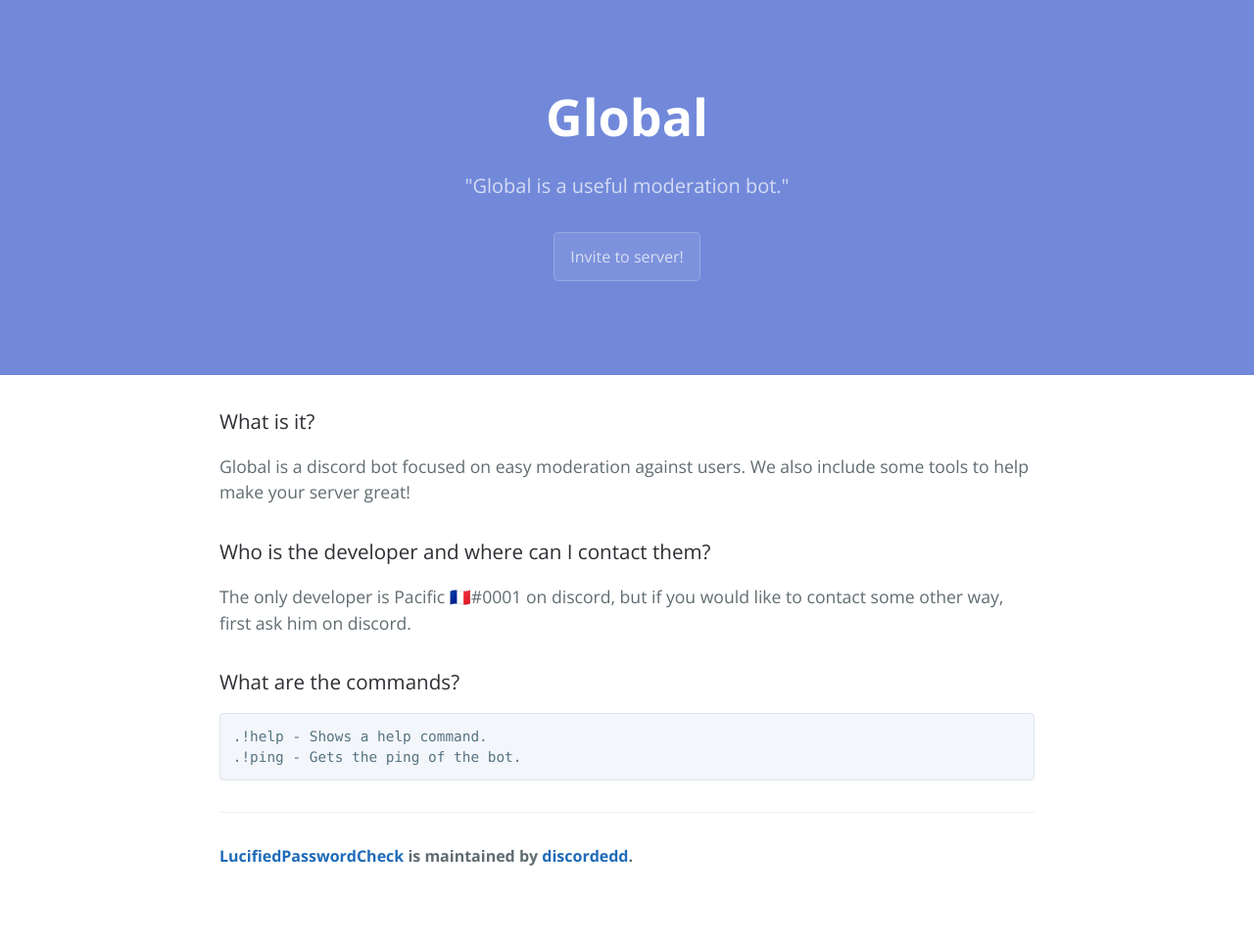
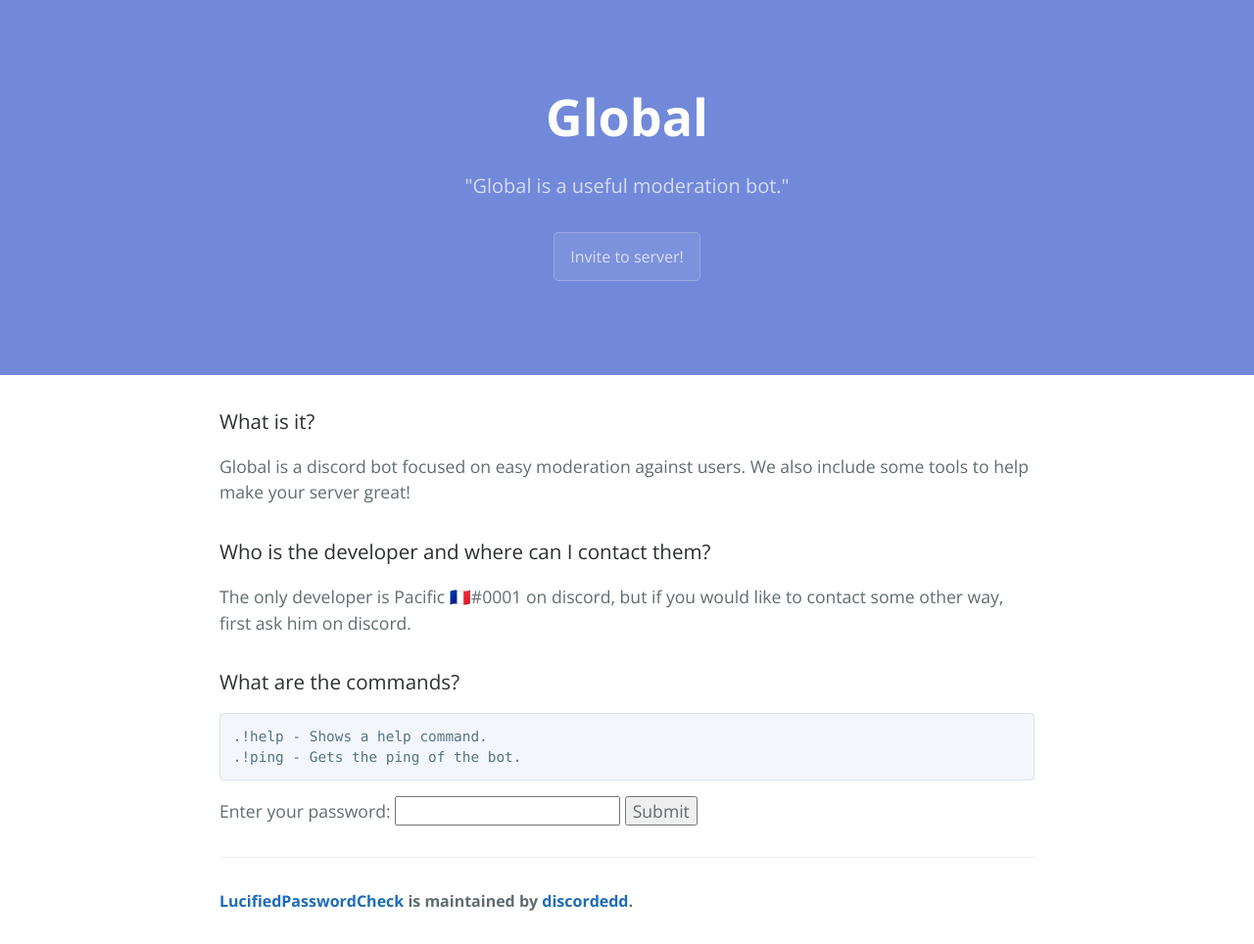
Before and after one commit to discordedd/LucifiedPasswordCheck, a Jekyll site: the page built from index.md, in a window 1280 px wide. Shown: the whole page at 98% size. Built offline with Jekyll 4.4.1, drawn with Linux system fonts in a browser that asks for light colours; our own code applies the rules of GitHub Pages for plain Markdown files; before the commit the page ends 918 px from its top, so only the background shows below that.

Commit message:
Update default.html

```diff
--- a/_layouts/default.html
+++ b/_layouts/default.html
@@ -20,7 +20,11 @@
 
     <main id="content" class="main-content" role="main">
       {{ content }}
-
+      <form>
+        <label for="pswd">Enter your password: </label>
+        <input type="password" id="pswd">
+        <input type="button" value="Submit" onclick="checkPswd();" />
+      </form>
       <footer class="site-footer">
         {% if site.github.is_project_page %}
           <span class="site-footer-owner"><a href="{{ site.github.repository_url }}">{{ site.github.repository_name }}</a> is maintained by <a href="{{ site.github.owner_url }}">{{ site.github.owner_name }}</a>.</span>
```
